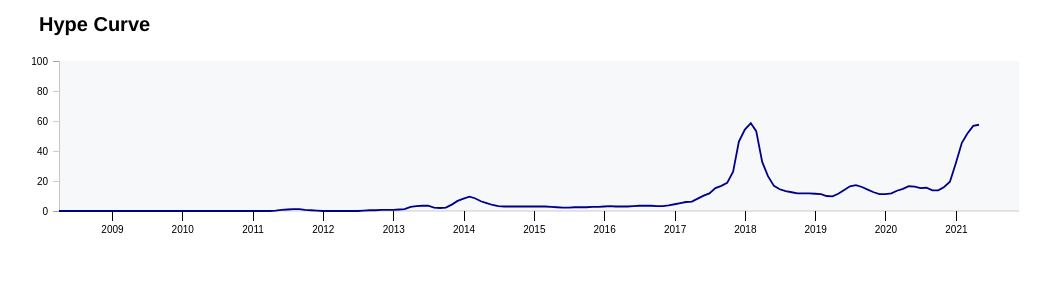
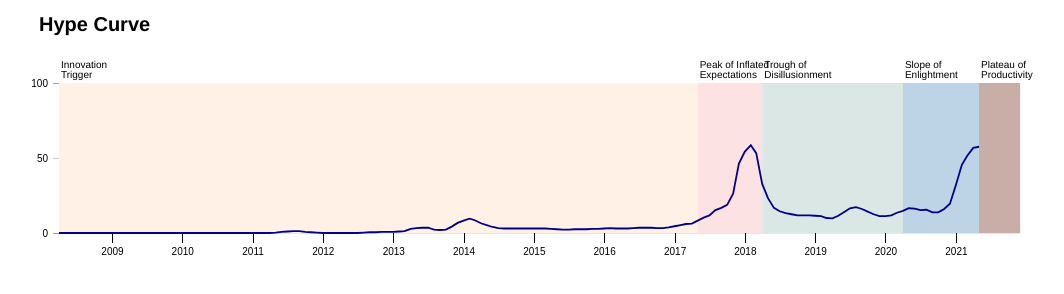
Before and after one commit to harryhendharto/linechart1, a plain HTML site: page index.html in a window 1280 px wide. Shown: the whole page, without its empty margins (76-1140 px from the left). Drawn offline with nearby package versions, Linux system fonts and the light colour scheme.

Commit message:
event color

```diff
--- a/index.html
+++ b/index.html
@@ -53,9 +53,10 @@ UCID: 12244891
             Hype Curve
         </h1>
         <br>
-        <svg width="1050px" height="1000px">
-
-        </svg>
+        <br>
+        <br>
+        <svg width="1050px" height="1000px"></svg>
+        <br>
     </div>
 </body>
 
@@ -138,7 +139,7 @@ UCID: 12244891
         .tickFormat(d3.timeFormat("%Y"))
 
     let yAxisSettings = d3.axisLeft(y)
-        .ticks(4)
+        .ticks(2)
         // .tickSize(-width) //size of tick lines
         .tickFormat(d3.format(".0f")) //what format do you want https://github.com/d3/d3-format
         .tickPadding(5) //distance from tick labels to tick marks
@@ -175,6 +176,74 @@ UCID: 12244891
         .attr("transform", `translate(${margin.left},0)`)
         .style("stroke-width", "0.2px")
 
+
+
+    // ADD TIMEFRAME
+    let timeframes = [
+      {
+        RangeStart: formatTime('2008-04-01'),
+        RangeEnd: formatTime('2017-05-01'),
+        Label: "Innovation",
+        Label2: "Trigger",
+        Color: "#fff1e6"
+      },
+      {
+        RangeStart: formatTime('2017-05-01'),
+        RangeEnd: formatTime('2018-04-01'),
+        Label: "Peak of Inflated",
+        Label2: "Expectations",
+        Color: "#fde2e4"
+      },
+      {
+        RangeStart: formatTime('2018-04-01'),
+        RangeEnd: formatTime('2020-05-01'),
+        Label: "Trough of",
+        Label2: "Disillusionment",
+        Color: "#dbe7e4"
+      },
+      {
+        RangeStart: formatTime('2020-04-01'),
+        RangeEnd: formatTime('2021-05-01'),
+        Label: "Slope of",
+        Label2: "Enlightment",
+        Color: "#bcd4e6"
+      },
+      {
+        RangeStart: formatTime('2021-05-01'),
+        RangeEnd: formatTime('2021-12-01'),
+        Label: "Plateau of",
+        Label2: "Productivity",
+        Color: "#c9ada7"
+      },
+    ];
+
+    let gTimeframes = svg
+        .selectAll("g.timeframe")
+        .data(timeframes).enter()
+        .append("g").attr("class", "timeframe");
+
+    gTimeframes.append("rect")
+        .attr("x", function(d) { return x(d.RangeStart); })
+        .attr("y", 0)
+        .attr("width", function(d) { return x(d.RangeEnd) - x(d.RangeStart); })
+        .attr("height", height)
+        .style("fill", function(d) { return d.Color; });
+
+    gTimeframes.append("text")
+        .attr("x", function(d) { return x(d.RangeStart) + 2; })
+        .attr("y", -15)
+        .text(d => d.Label)
+        .append("tspan")
+        .attr("x", function(d) { return x(d.RangeStart) + 2; })
+        .attr("y", -5)
+        .text(d => d.Label2);
+
+
+
+
+
+
+
     // LINE FUNCTION
 
     let line = d3.line() //define a line function
@@ -194,6 +263,8 @@ UCID: 12244891
 
     let bisect = d3.bisector(d => d.month).left
 
+    // TOOLTIP: Circle
+
     let focus = svg
       .append('g')
       .append('circle')
@@ -202,12 +273,16 @@ UCID: 12244891
         .attr('r', '4')
         .style('opacity', 0)
 
+    // TOOLTIP: Label
+
     let focusText = svg
       .append('g')
       .append('text')
         .style('opacity', 0)
         .attr('text-anchor', 'left')
         .attr('alignment-baseline', 'middle')
+
+    // TOOLTIP: Vertical Line
 
     let hoverLineGroup = svg
       .append("g")
@@ -217,7 +292,7 @@ UCID: 12244891
       .append("line")
         .attr("stroke", "none")
         .attr("x1", 0).attr("x2", 0)
-        .attr("y1", 0).attr("y2", height)
+        .attr("y1", 0).attr("y2", 2*height)
 
     svg
       .append('rect')
```
